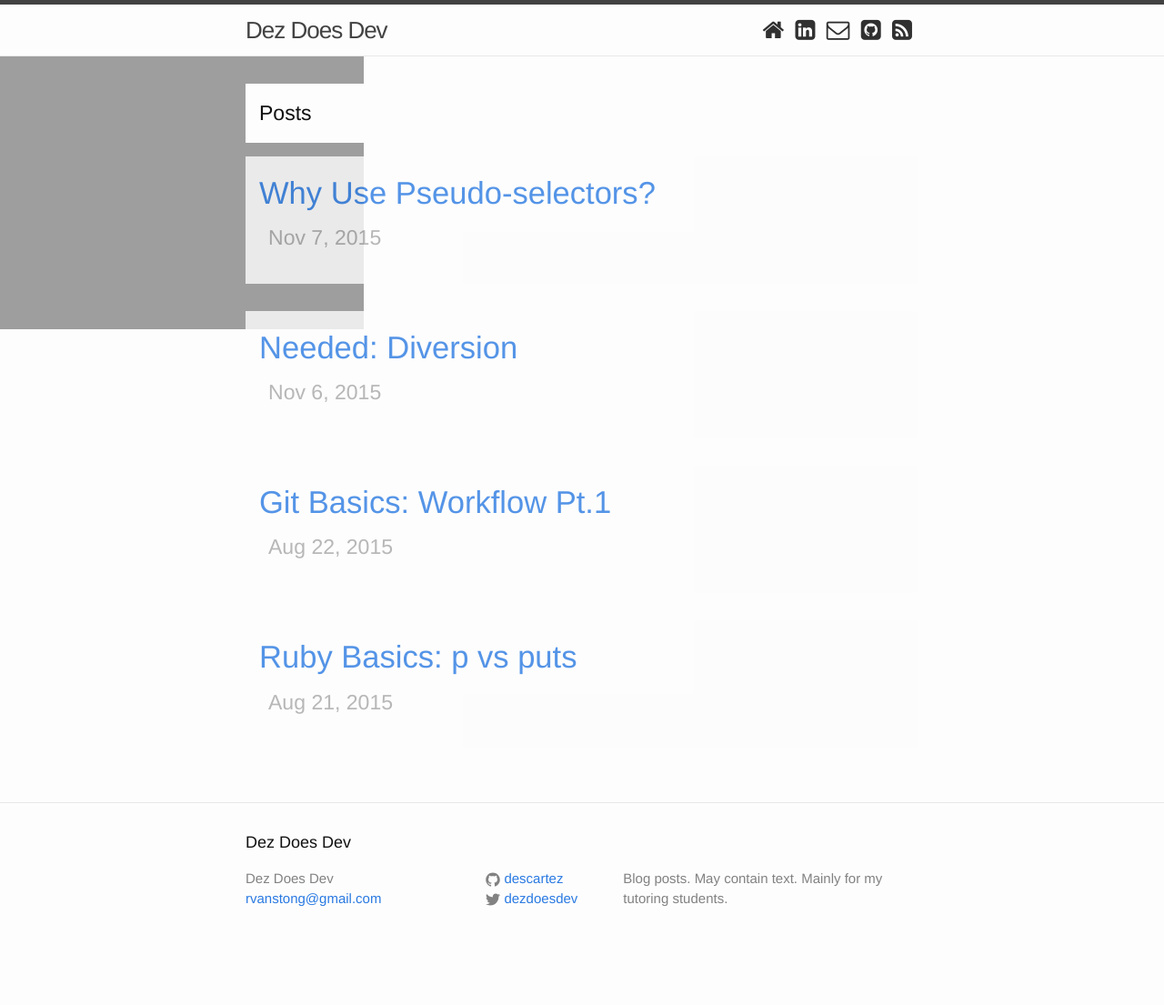
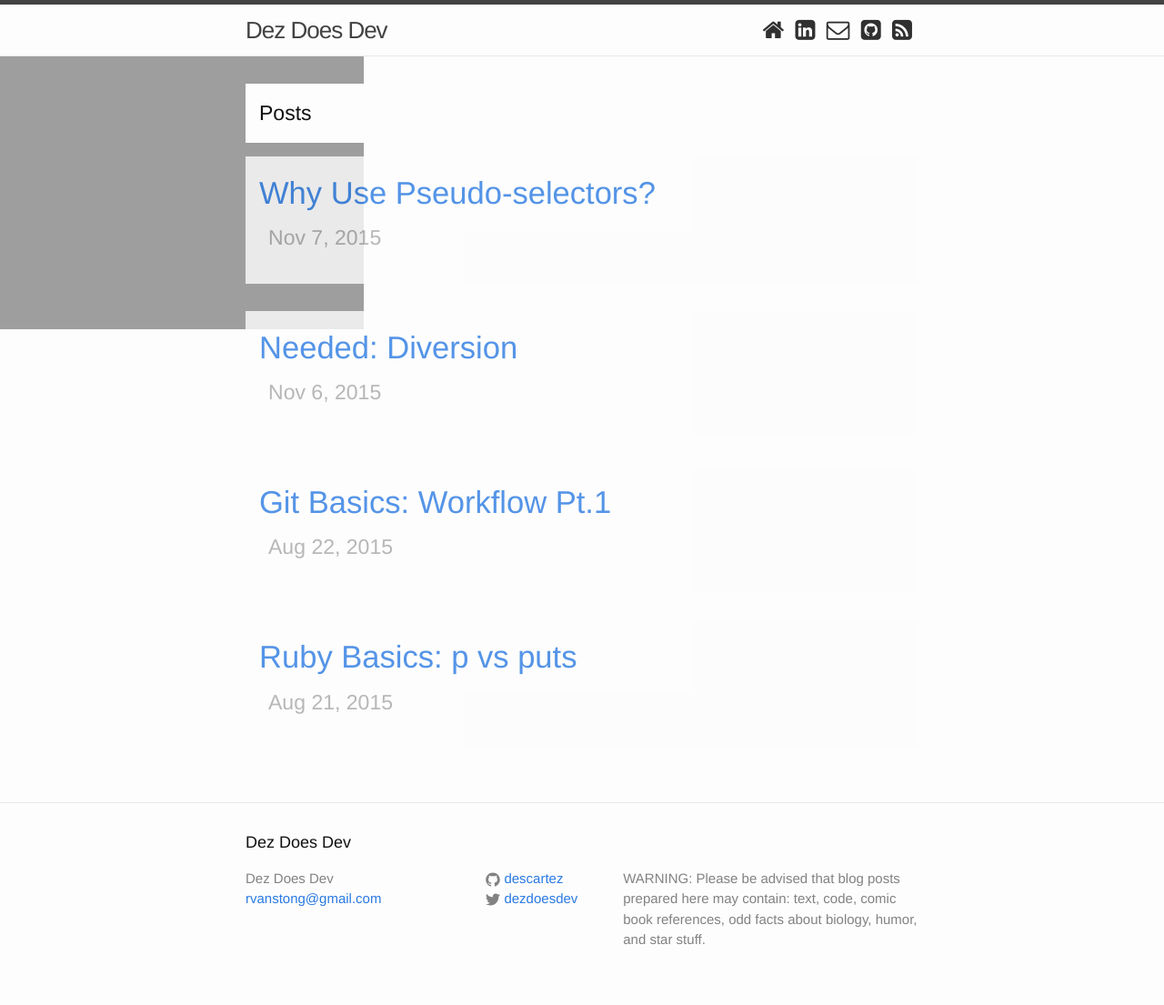
Before and after one commit to descartez/devblog, a Jekyll site: the page built from index.html, in a window 1280 px wide. Shown: the whole page at 91% size. Built offline with Jekyll 4.4.1, drawn with Linux system fonts in a browser that asks for light colours; nearby versions of some CDN libraries; before the commit the page ends 1060 px from its top, so only the background shows below that.

Commit message:
updates footer description

```diff
--- a/_config.yml
+++ b/_config.yml
@@ -2,7 +2,7 @@
 title: Dez Does Dev
 email: rvanstong@gmail.com
 description: > # this means to ignore newlines until "baseurl:"
-  Blog posts. May contain text. Mainly for my tutoring students.
+    WARNING: Please be advised that blog posts prepared here may contain: text, code, comic book references, odd facts about biology, humor, and star stuff.
 baseurl: "/devblog" # the subpath of your site, e.g. /blog/
 url: "http://descartez.github.io/" # the base hostname & protocol for your site
 twitter_username: dezdoesdev
```
